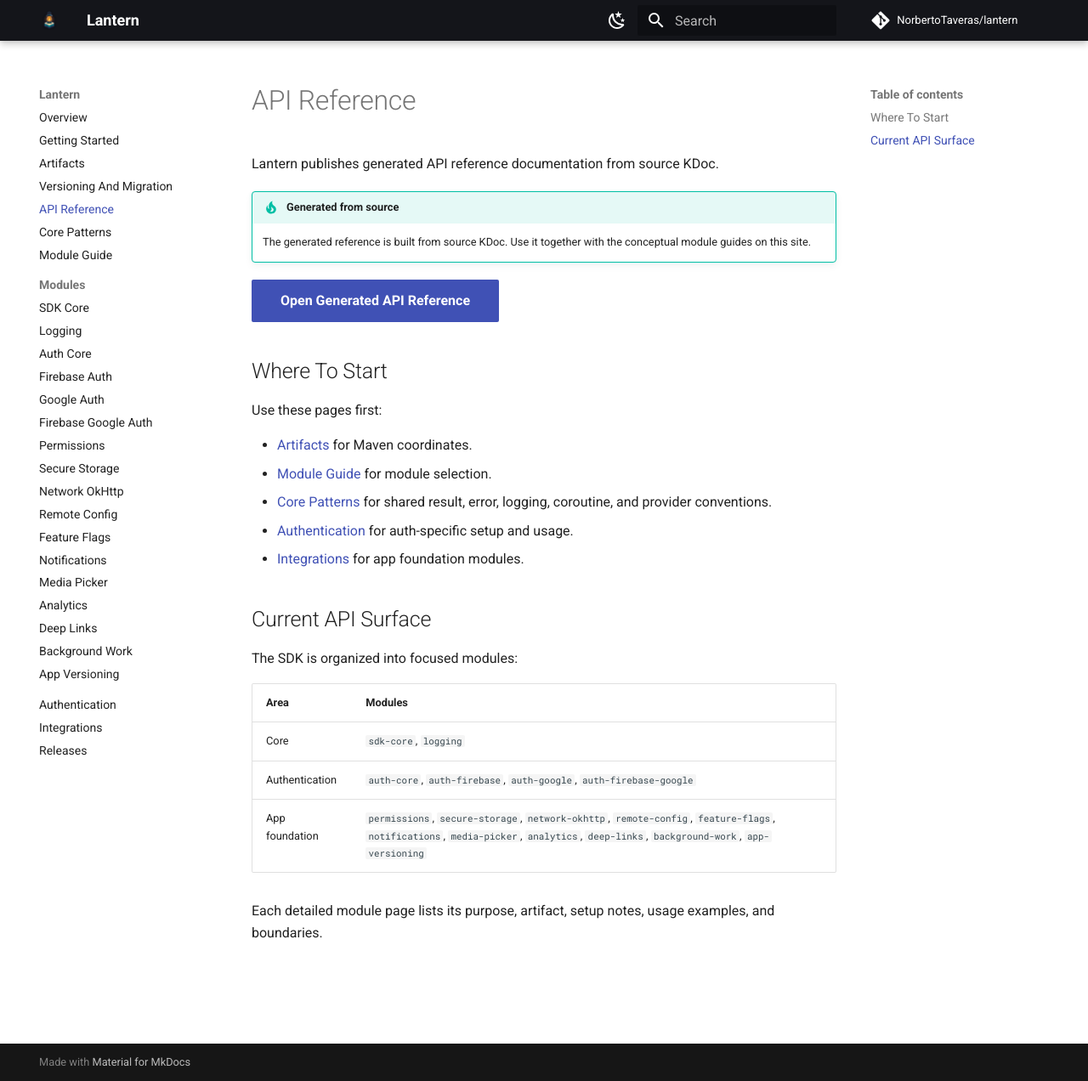
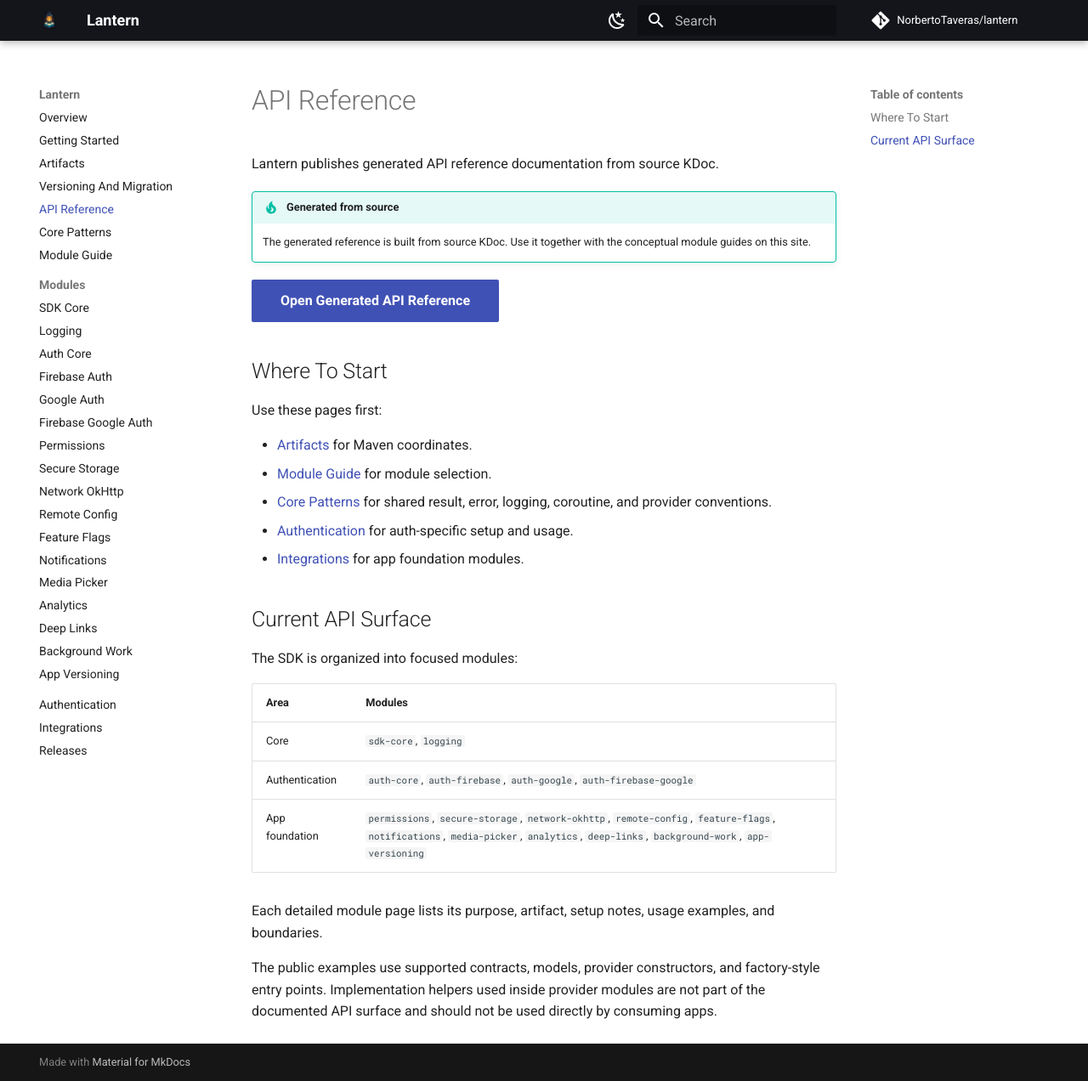
Before and after one commit to NorbertoTaveras/lantern, an MkDocs documentation site: the page built from docs/api-reference.md, in a window 1280 px wide and 1272 px high. Shown: the whole window at 85% size. Built offline with MkDocs 1.6.1 and Material for MkDocs 9.7.7, drawn with Linux system fonts in a browser that asks for light colours; comment, search, counter and statistics services are not loaded.

Commit message:
FWK-178 | Validate public docs API usage

```diff
--- a/docs/api-reference.md
+++ b/docs/api-reference.md
@@ -29,3 +29,7 @@ The SDK is organized into focused modules:
 | App foundation | `permissions`, `secure-storage`, `network-okhttp`, `remote-config`, `feature-flags`, `notifications`, `media-picker`, `analytics`, `deep-links`, `background-work`, `app-versioning` |
 
 Each detailed module page lists its purpose, artifact, setup notes, usage examples, and boundaries.
+
+The public examples use supported contracts, models, provider constructors, and factory-style entry
+points. Implementation helpers used inside provider modules are not part of the documented API
+surface and should not be used directly by consuming apps.
```
